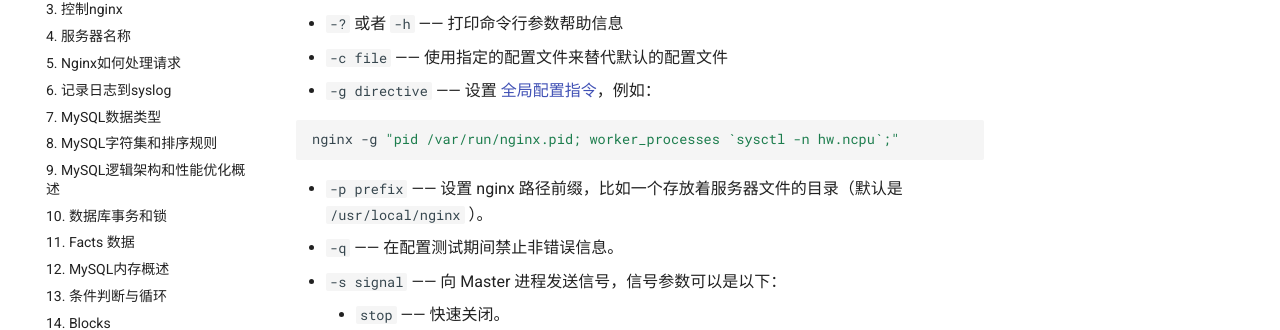
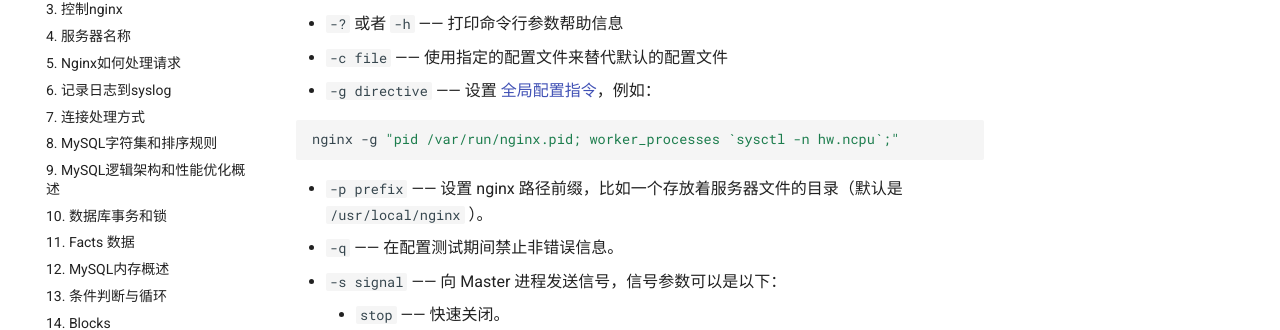
Before and after one commit to fengzhao/nginx-doc, an MkDocs documentation site: the page built from docs/Introduction/命令行参数.md, in a window 1280 px wide. Shown: the part 258-588 px from the top of the page. Built offline with MkDocs 1.6.1 and Material for MkDocs 9.7.7, drawn with Linux system fonts in a browser that asks for light colours; comment, search, counter and statistics services are not loaded.

Commit message:
Update mkdocs.yml

```diff
--- a/mkdocs.yml
+++ b/mkdocs.yml
@@ -80,7 +80,7 @@
       - "4. 服务器名称": Introduction/服务器名称.md
       - "5. Nginx如何处理请求": Introduction/Nginx如何处理请求.md
       - "6. 记录日志到syslog": Introduction/记录日志到syslog.md
-      - "7. MySQL数据类型": basic/7.MySQL数据类型.md
+      - "7. 连接处理方式": Introduction/连接处理方式.md
       - "8. MySQL字符集和排序规则": basic/8.MySQL字符集和排序规则.md
       - "9. MySQL逻辑架构和性能优化概述": basic/9.mysql_architecture.md
       - "10. 数据库事务和锁": basic/10.sql-Transaction.md
```
